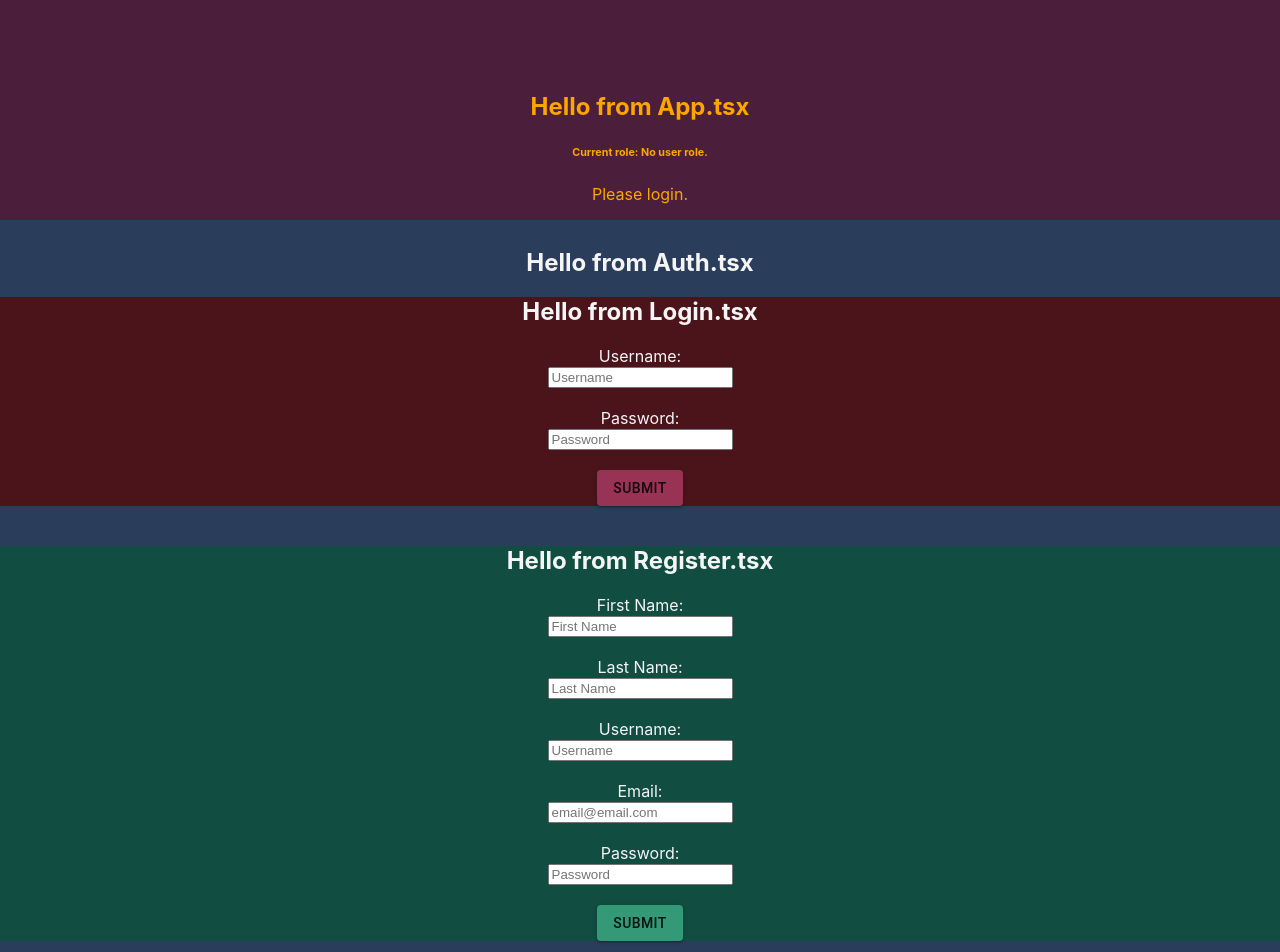
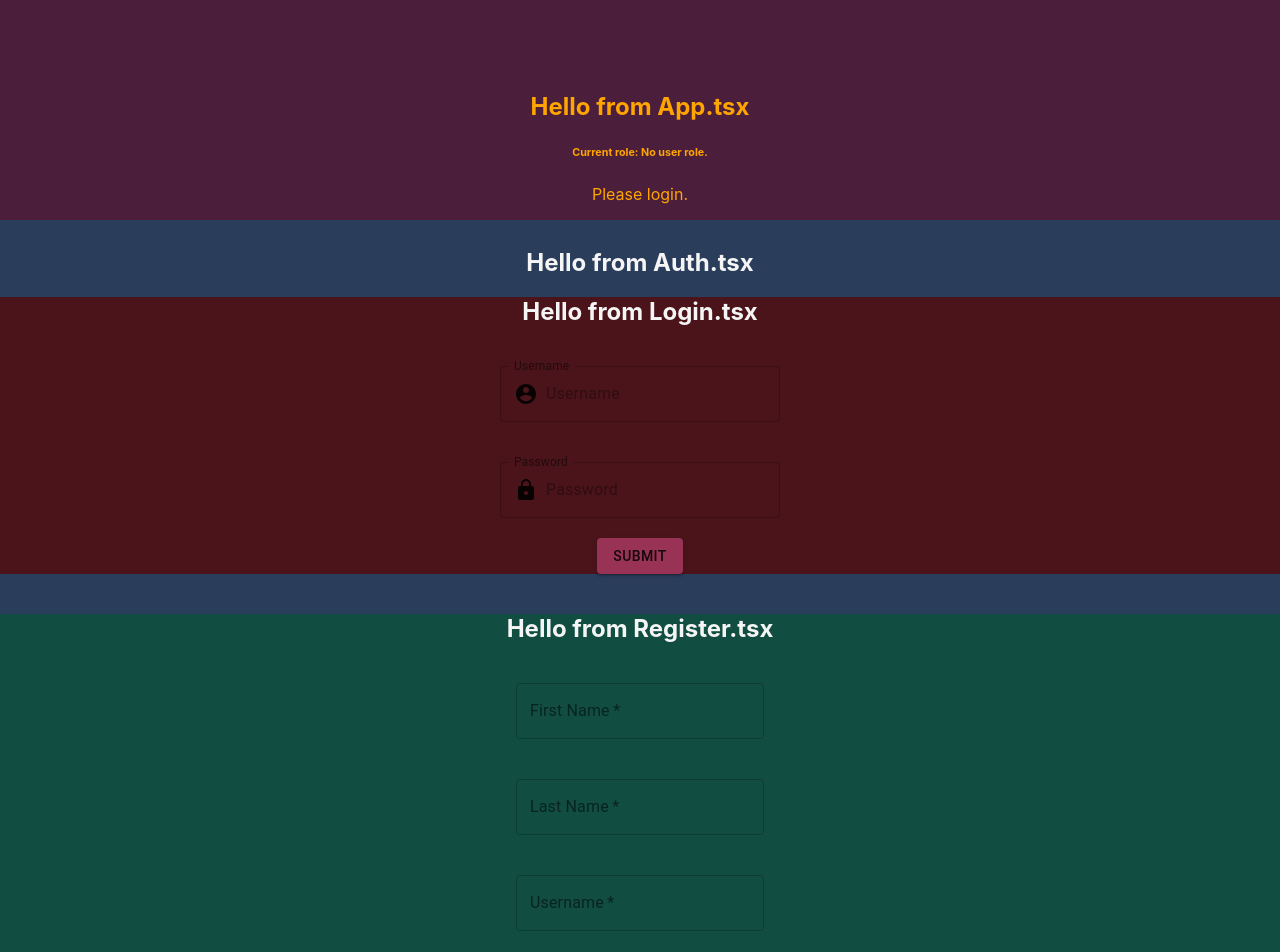
Before and after one commit to phillipmblaine/red-pern-project-client, a React (Create React App) app: page / in a window 1280 px wide. Shown: the top 952 px of the page. Built offline with nearby package versions, Linux system fonts and the light colour scheme.

Commit message:
Added material-ui styling to the login/register page. Added regexp to the material-ui TextFields.

```diff
--- a/src/App.tsx
+++ b/src/App.tsx
@@ -34,7 +34,7 @@ class App extends React.Component<AcceptedProps, AppState> {
 
   componentDidUpdate() {
     console.log('App,tsx -> componentDidUpdate.')
-    console.log('Current App.tsx state:', this.state)
+    // console.log('Current App.tsx state:', this.state)
   }
 
   componentWillUnmount() {
--- a/src/auth/Login.tsx
+++ b/src/auth/Login.tsx
@@ -1,7 +1,9 @@
 import React from 'react';
 import './Login.css';
 import { withStyles } from '@material-ui/core/styles';
-import { Button } from '@material-ui/core';
+import { Button, InputAdornment, TextField } from '@material-ui/core';
+import AccountCircleIcon from '@material-ui/icons/AccountCircle';
+import LockIcon from '@material-ui/icons/Lock';
 
 type AcceptedProps = {
     username: string;
@@ -65,22 +67,33 @@ const Login: React.FunctionComponent<AcceptedProps> = (props) => {
             <form
                 onSubmit={props.handleLoginSubmit}
             >
-                <label htmlFor="loginUsername">Username: </label><br />
-                <input
-                    type="text"
-                    id="loginUsername"
-                    name="loginUsername"
+                <label htmlFor="loginUsername"></label><br />
+                <TextField
+                    type='text'
+                    id='loginUsername'
+                    name='loginUsername'
                     placeholder='Username'
                     onChange={props.handleUsernameLoginInput}
+                    label='Username'
+                    variant='outlined'
+                    InputProps={{
+                        startAdornment: <InputAdornment position="start"><AccountCircleIcon /></InputAdornment>
+                    }}
                 /><br /><br />
 
-                <label htmlFor="loginPassword">Password: </label><br />
-                <input
-                    type="password"
-                    id="loginPassword"
-                    name="loginPassword"
+                <label htmlFor="loginPassword"></label><br />
+                <TextField
+                    type='password'
+                    id='loginPassword'
+                    name='loginPassword'
                     placeholder='Password'
                     onChange={props.handlePasswordLoginInput}
+                    label='Password'
+                    variant='outlined'
+                    InputProps={{
+                        startAdornment: <InputAdornment position="start"><LockIcon /></InputAdornment>
+                    }}
+                    // inputProps={{ pattern: '[a-g]{1,15}' }}
                 /><br /><br />
                 {/* <input
                     type='submit'
--- a/src/auth/Register.tsx
+++ b/src/auth/Register.tsx
@@ -1,7 +1,7 @@
 import React from 'react';
 import './Register.css';
 import { withStyles } from '@material-ui/core/styles';
-import { Button } from '@material-ui/core';
+import { Button, TextField } from '@material-ui/core';
 
 type AcceptedProps = {
     firstName: string;
@@ -97,60 +97,72 @@ const Register: React.FunctionComponent<AcceptedProps> = (props) => {
         <div className='registerMainDiv'>
             <h2>Hello from Register.tsx</h2>
             <form onSubmit={props.handleRegisterSubmit}>
-                <label htmlFor='firstName'>First Name: </label><br />
-                <input
+                <label htmlFor='firstName'></label><br />
+                <TextField
                     type='text'
                     id='firstName'
                     name='firstName'
                     placeholder='First Name'
                     onChange={props.handleFirstNameRegisterInput}
                     required
+                    label='First Name'
+                    variant='outlined'
                 /><br /><br />
 
-                <label htmlFor='lastName'>Last Name: </label><br />
-                <input
+                <label htmlFor='lastName'></label><br />
+                <TextField
                     type='text'
                     id='lastName'
                     name='lastName'
                     placeholder='Last Name'
                     onChange={props.handleLastNameRegisterInput}
                     required
+                    label='Last Name'
+                    variant='outlined'
                 /><br /><br />
 
-                <label htmlFor='registerUsername'>Username: </label><br />
-                <input
+                <label htmlFor='registerUsername'></label><br />
+                <TextField
                     type='text'
                     id='registerUsername'
                     name='registerUsername'
                     placeholder='Username'
                     onChange={props.handleUsernameRegisterInput}
                     required
+                    label='Username'
+                    variant='outlined'
                 /><br /><br />
 
-                <label htmlFor='registerEmail'>Email: </label><br />
-                <input
+                <label htmlFor='registerEmail'></label><br />
+                <TextField
                     type='registerEmail'
                     id='registerEmail'
                     name='registerEmail'
                     placeholder='email@email.com'
                     onChange={props.handleEmailRegisterInput}
-                    pattern='[a-z0-9._%+-]+@[a-z0-9.-]+\.[a-z]{2,}$'
+                    // pattern='[a-z0-9._%+-]+@[a-z0-9.-]+\.[a-z]{2,}$'
                     title='Please use a valid email address format: example@example.com'
                     required
+                    label='Email'
+                    variant='outlined'
+                    inputProps={{ pattern: '[a-z0-9._%+-]+@[a-z0-9.-]+[a-z]{2,}$' }}
                 /><br /><br />
 
-                <label htmlFor='registerPassword'>Password: </label><br />
-                <input
+                <label htmlFor='registerPassword'></label><br />
+                <TextField
                     type='password'
                     id='registerPassword'
                     name='registerPassword'
-                    pattern='(?=.*\d)(?=.*[a-z])(?=.*[A-Z]).{8,}'
+                    // pattern='(?=.*\d)(?=.*[a-z])(?=.*[A-Z]).{8,}'
                     title='Password must contain: one number, one uppercase letter, one lowercase letter, at least 8 or more characters'
                     placeholder='Password'
                     onChange={props.handlePasswordRegisterInput}
                     onFocus={onFocusPasswordMessageStyling}
                     onBlur={onBlurPasswordMessageStyling}
                     onKeyUp={validatePasswordFormat}
+                    variant='outlined'
+                    label='Password'
+                    inputProps={{ pattern: '(?=.*)(?=.*[a-z])(?=.*[A-Z]).{8,}' }}
                     required
                 />
                 <div id='passwordMessage'>
```
